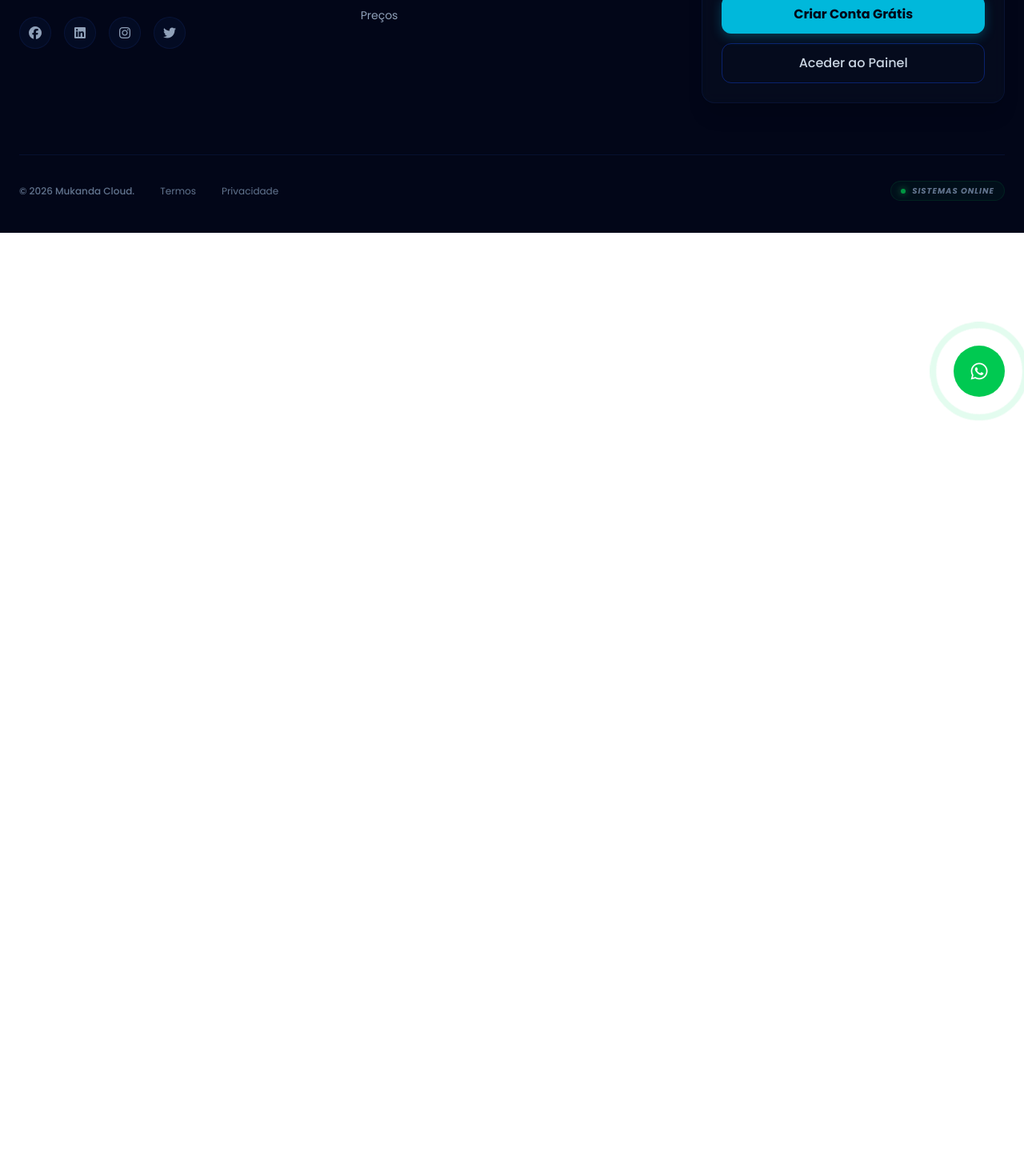
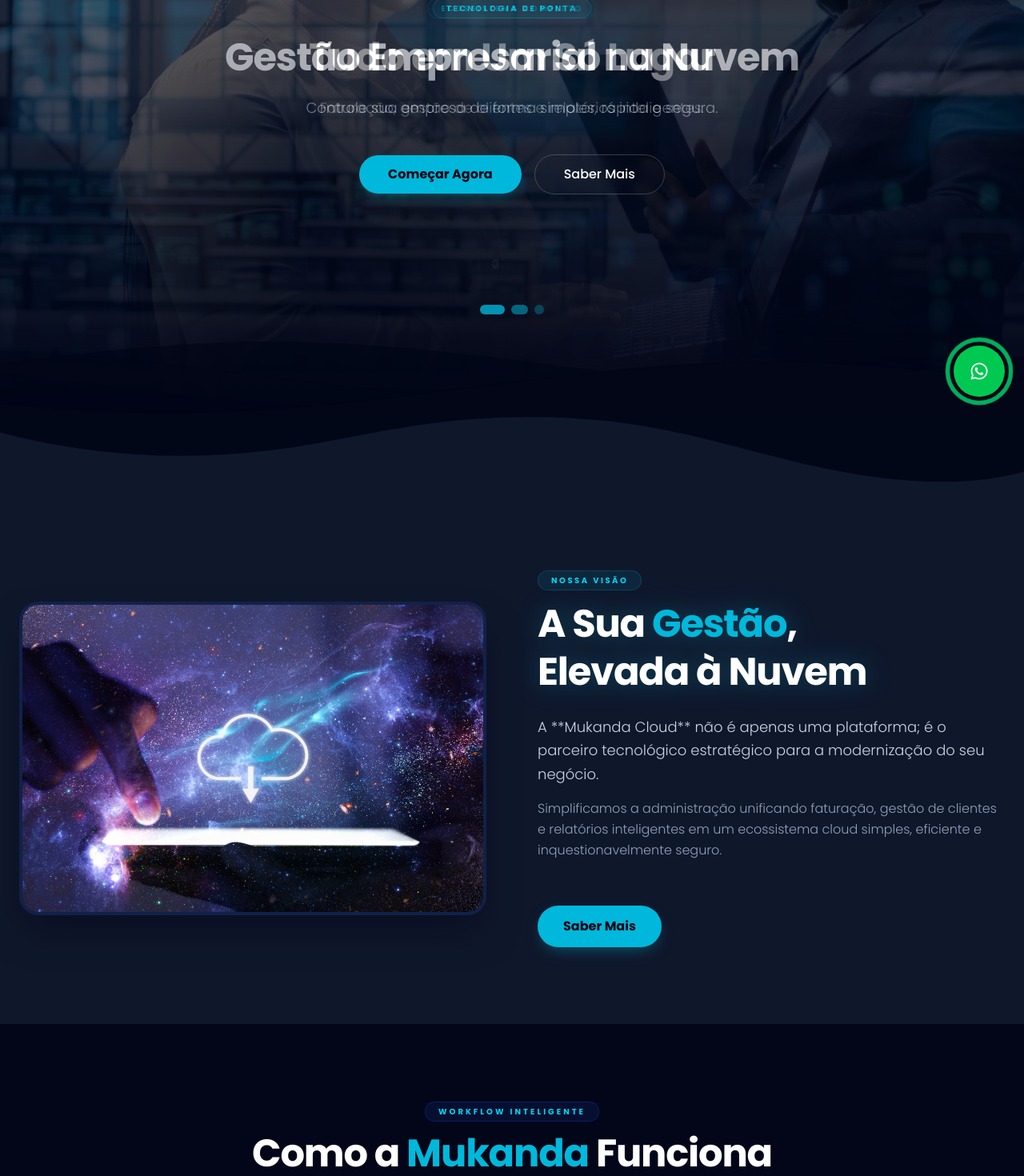
Before and after one commit to nsimba-afonso-nwayami/mukanda-cloud, a React (Vite) app: page / in a window 1280 px wide. Shown: the part 280-1750 px from the top of the page at 80% size. Before the commit the page ends 800 px from the top, so only its background shows below. Built offline with nearby package versions, Linux system fonts and the light colour scheme.

Commit message:
3 componentes adicionados na página home

```diff
--- a/src/pages/site/Home.jsx
+++ b/src/pages/site/Home.jsx
@@ -1,10 +1,18 @@
 import WhatsAppButton from "../../components/whatsapp/WhatsAppButton";
+
+import Hero from "../../components/home/Hero";
+import QuemSomos from "../../components/home/QuemSomos";
+import ComoFunciona from "../../components/home/ComoFunciona";
 
 export default function Home() {
   return (
     <>
       <title>Mukanda Cloud</title>
 
+      <Hero />
+      <QuemSomos />
+      <ComoFunciona />
+
       {/* Botão WhatsApp fixo */}
       <WhatsAppButton phone="244972614886" size={64} />
     </>
```
